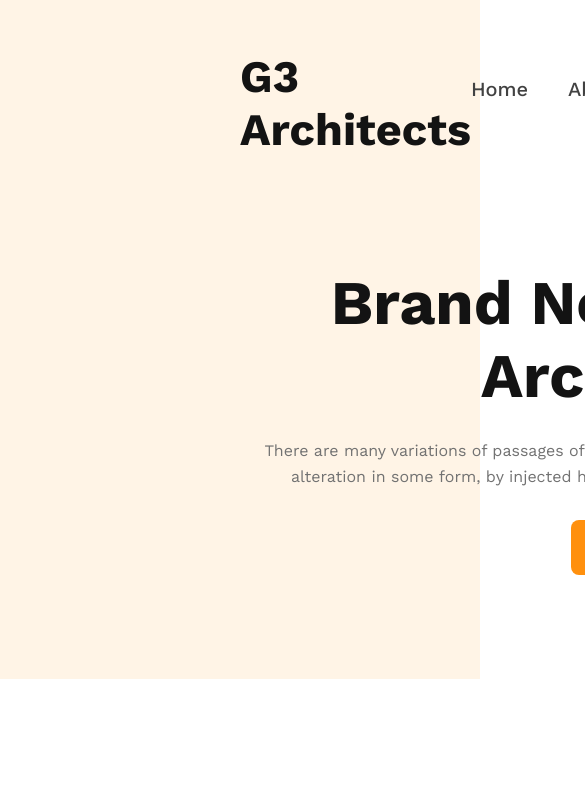
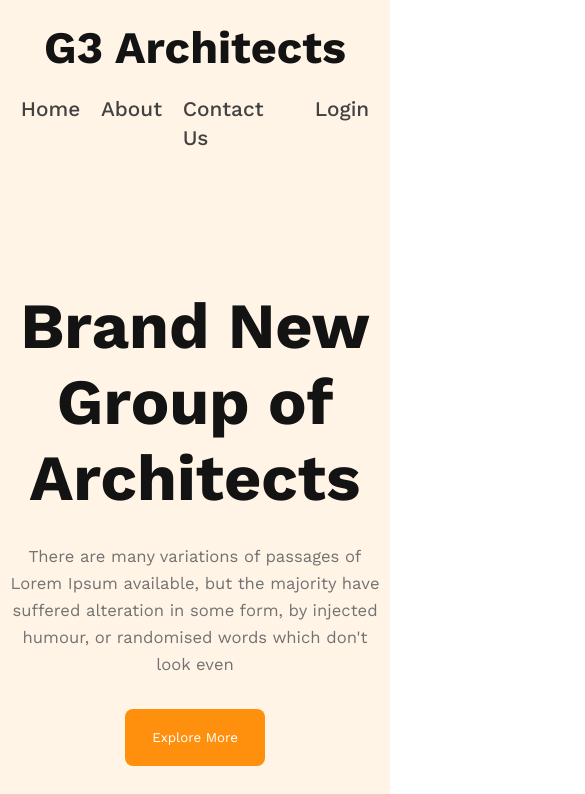
Before and after one commit to Mamun128169/G3-Architects-Project, a plain HTML site: page index.html in a window 390 px wide. Shown: the top 794 px of the page, 585 px wide, since content can reach past the window. Drawn offline with nearby package versions, Linux system fonts and the light colour scheme.

Commit message:
making banner section responsive for all types of devices

```diff
--- a/styles/style.css
+++ b/styles/style.css
@@ -19,6 +19,7 @@ html {
     border: none;
     color: white;
     margin: 1.5rem 0;
+    cursor: pointer;
 }
 
 
@@ -64,7 +65,7 @@ header {
 }
 
 .banner-content {
-    width: 40rem;
+    max-width: 40rem;
     text-align: center;
     margin: 0 auto;
 }
@@ -85,3 +86,62 @@ header {
 .banner > img {
     width: 100%;
 }
+
+
+
+
+
+
+
+/* Responsive Media Queries */
+
+/*small or mobile devices */
+@media screen and (max-width: 576px) {
+    header {
+        padding: 1rem .5rem;
+    }
+
+    html {
+        font-size: 130%;
+    }
+
+    .navbar {
+        flex-direction: column;
+    }
+
+    .nav-links li {
+        margin: 1rem .5rem;
+    }
+}
+
+
+/* tablet or medium devices */
+@media screen and (min-width: 576px) and (max-width: 960px) {
+    header {
+        padding: 1rem 1rem;
+    }
+
+    html {
+        font-size: 140%;
+    }
+
+    .navbar {
+        flex-direction: column;
+    }
+
+    .nav-links li {
+        margin: 1rem .8rem;
+    }
+}
+
+
+/* larger medium devices */
+@media screen and (min-width: 960px) and (max-width: 1290px) {
+    header {
+        padding: 2rem 9rem;
+    }
+
+    html {
+        font-size: 90%;
+    }
+}
```
Also changed, not shown: index.html (+2 -0 lines).
